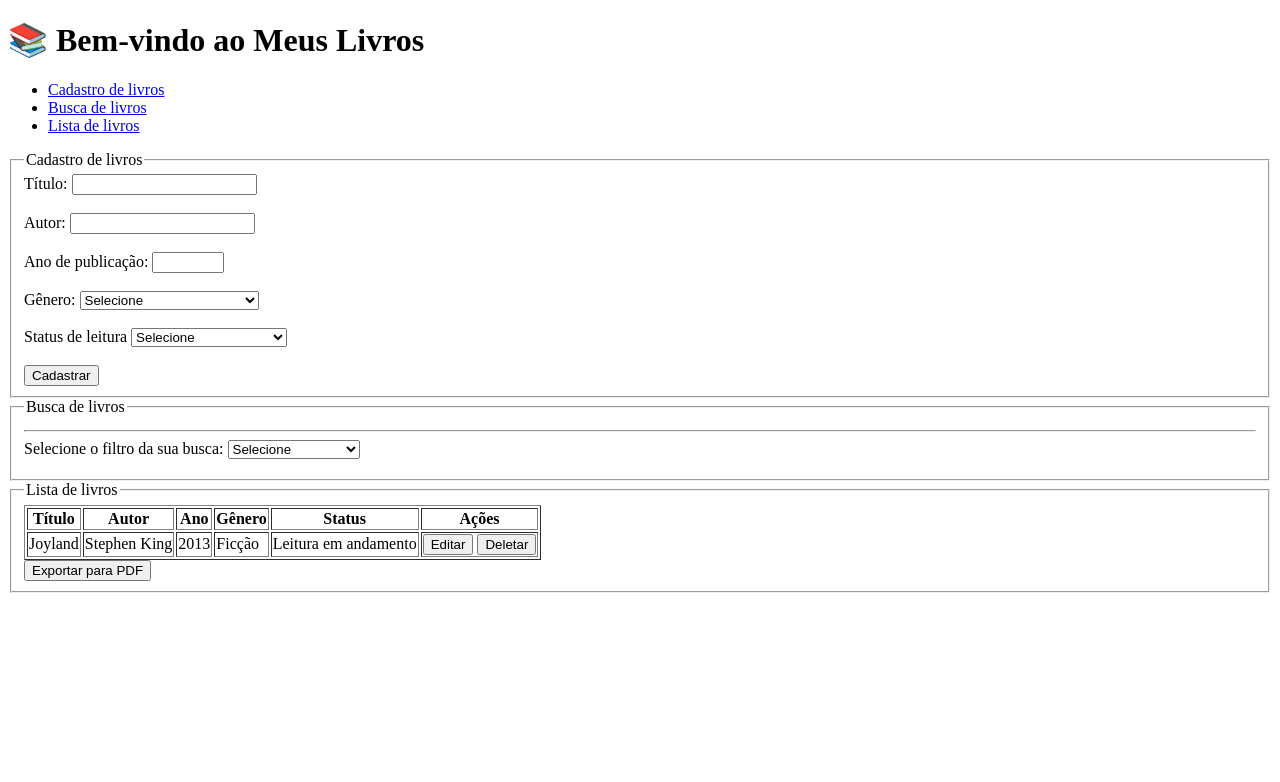
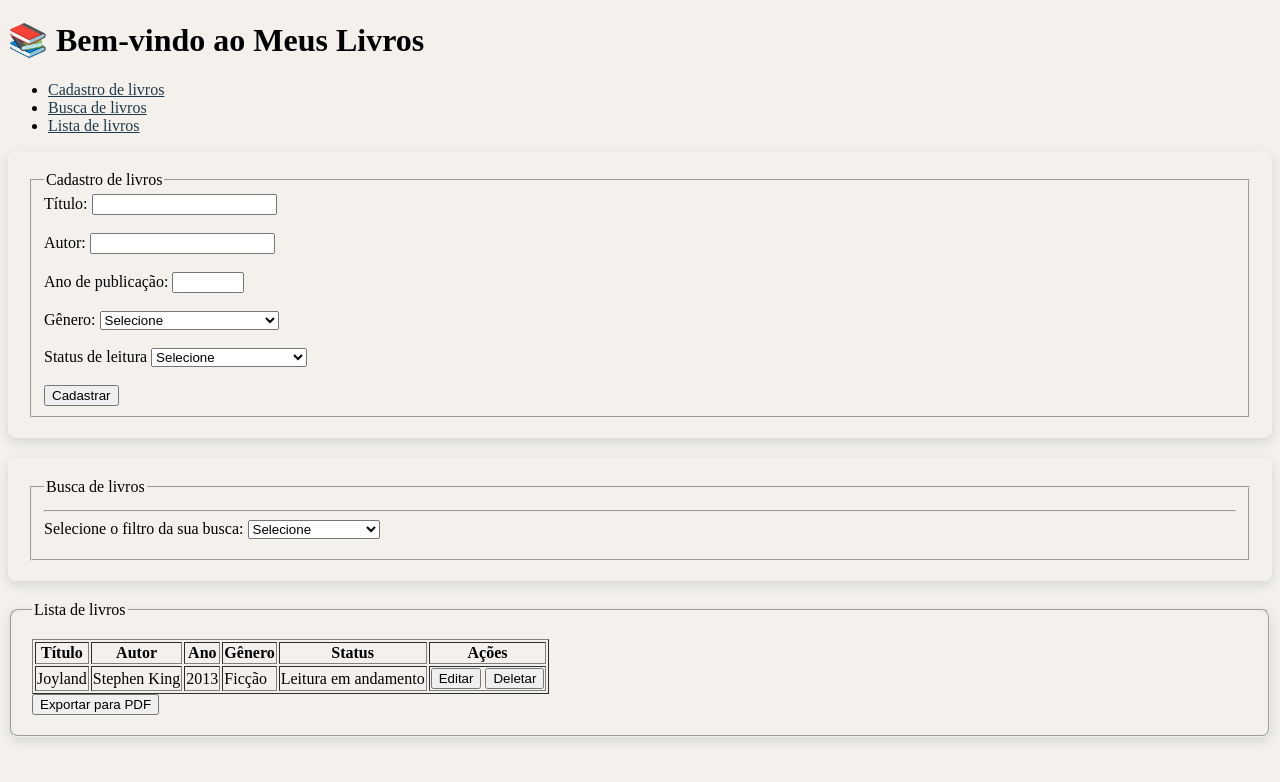
Before and after one commit to nathalidev/sistema_bibliotecario, a Flask app: page / in a window 1280 px wide. Shown: the top 782 px of the page. Run offline with Flask 3, Linux system fonts and the light colour scheme.

Commit message:
adiciona estilos CSS para formulários e menu de navegação na página inicial

```diff
--- a/biblioteca/static/css/styles.css
+++ b/biblioteca/static/css/styles.css
@@ -0,0 +1,24 @@
+/* Inline: só para ajustes pontuais como um parágrafo único ou email HTML
+
+Internal:  estilo para página única/protótipo
+
+External: padrão profissional, escalável e com cache.
+
+Prefira usar ID do que estilo inline.*/
+
+.menu a {
+    color: #1F3A4D;
+}
+
+body{
+    background-color: #F4F1EC;
+}
+
+/* Box-shadow moderno e suave para formulários e fieldsets */
+#livrosForm, #buscaForm, #listaLivrosFieldset {
+    box-shadow: 0 4px 12px rgba(31, 58, 77, 0.15);
+    border-radius: 8px;
+    padding: 20px;
+    margin-bottom: 20px;
+
+}
--- a/biblioteca/templates/index.html
+++ b/biblioteca/templates/index.html
@@ -17,12 +17,13 @@
         &#128218; Bem-vindo ao Meus Livros
     </h1>
 
-    <nav>
+    <nav class="menu">
         <ul>
             <li><a href="#livrosForm">Cadastro de livros</a></li>
             <li><a href="#buscaForm">Busca de livros</a></li>
             <li><a href="#livrosTable">Lista de livros</a></li>
         </ul>
+    </nav>
 
   </header>
 
@@ -257,7 +258,7 @@
         </fieldset>
     </form>
 
-    <fieldset>
+    <fieldset id="listaLivrosFieldset">
         <legend>Lista de livros</legend>
         <table  id="livrosTable" border="1">
             <thead>
```
